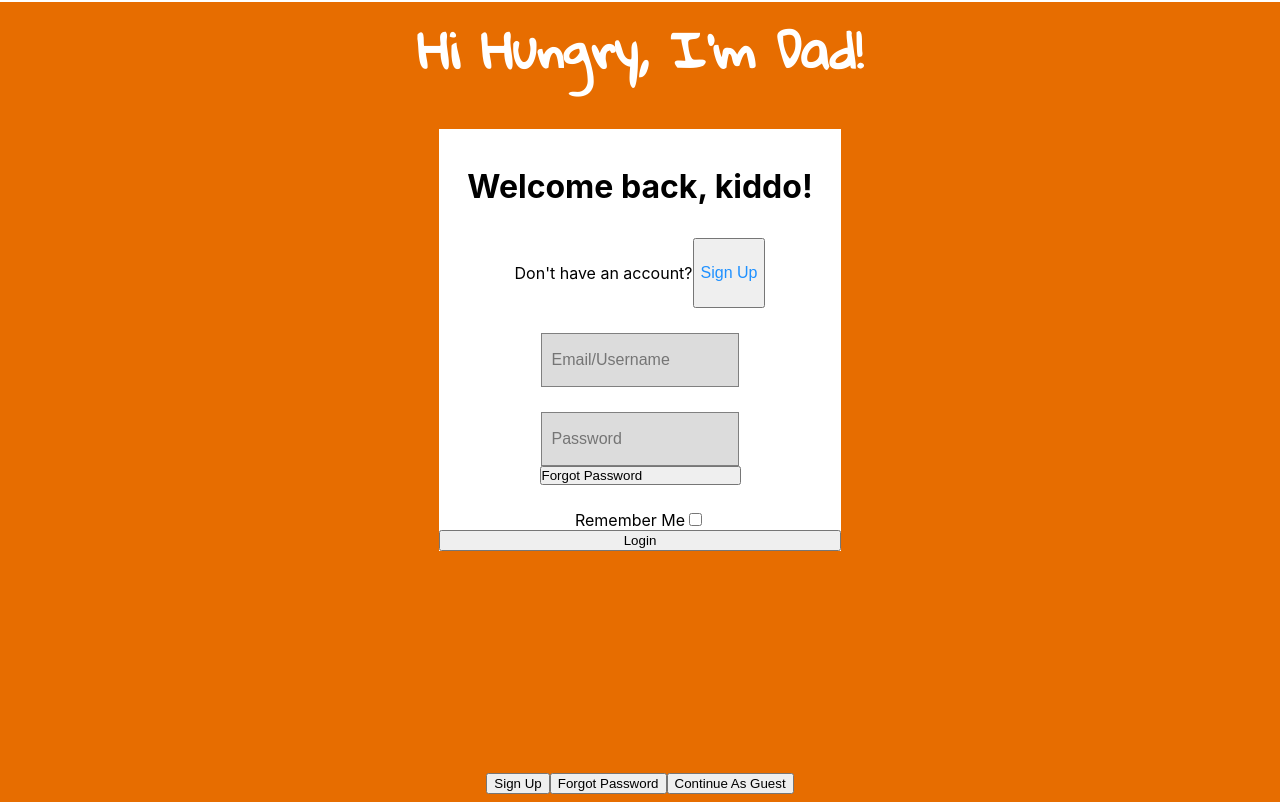
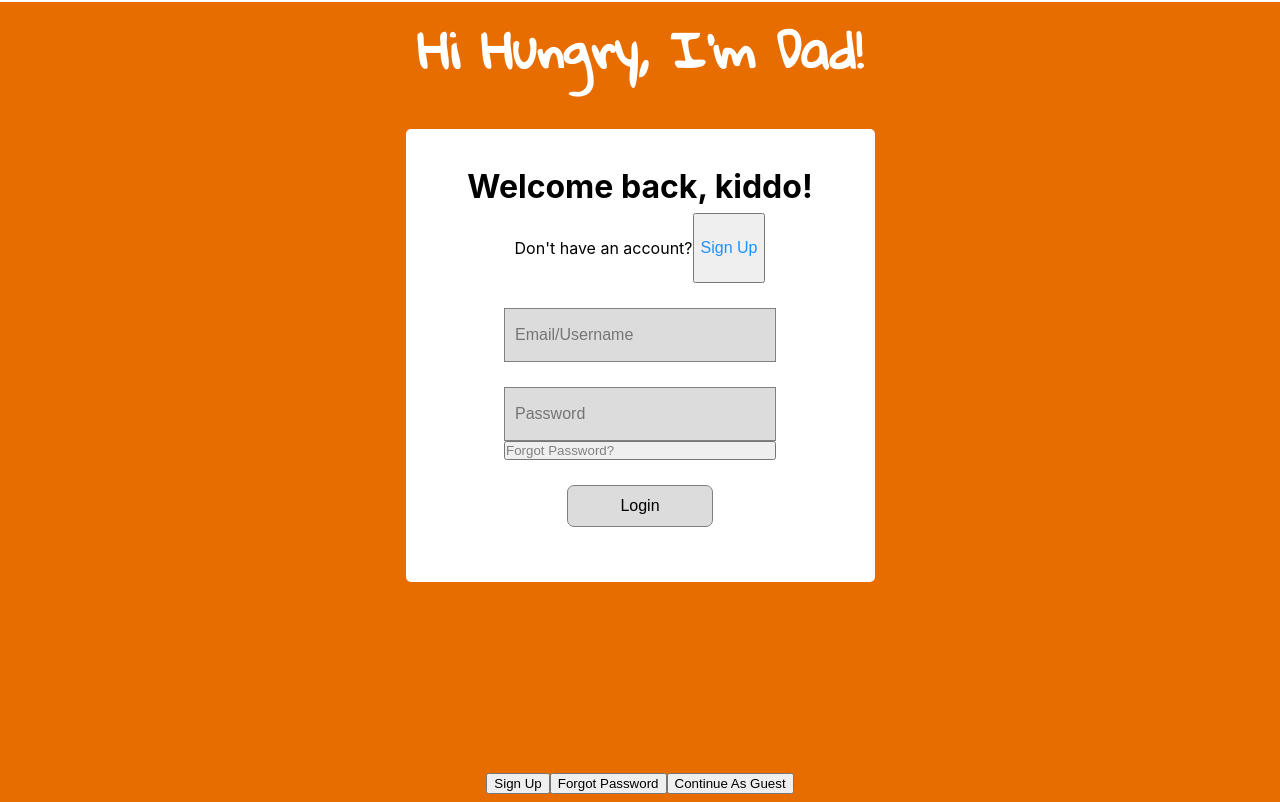
Before and after one commit to pt7-dad-jokes/frontend, a React (Create React App) app: page /auth/accounts in a window 1280 px wide. Shown: the top 802 px of the page. Built offline with nearby package versions, Linux system fonts and the light colour scheme.

Commit message:
styled the login button and the input fields, also styled the form container some more

```diff
--- a/src/components/LoginForm.js
+++ b/src/components/LoginForm.js
@@ -20,8 +20,9 @@ const useStyles = makeStyles(theme => ({
     display: "flex",
     backgroundColor: "white",
     flexDirection: "column",
-    width: "30%",
-    margin: "auto"
+    width: "35%",
+    margin: "auto",
+    borderRadius: "5px"
   },
   signUpContainer: {
     display: "flex",
@@ -35,7 +36,7 @@ const useStyles = makeStyles(theme => ({
     margin: "25px auto 0 auto;",
     border: "solid 1px gray",
     background: "Gainsboro",
-    width: "46%",
+    width: "55%",
     height: "50px",
     paddingLeft: "10px",
     fontSize: "1rem"
@@ -47,9 +48,19 @@ const useStyles = makeStyles(theme => ({
   },
   forgotPasswordButton: {
     margin: "auto",
-    width: "50%",
+    width: "58%",
     textAlign: "left",
-    padding: "0"
+    padding: "0",
+    color: "gray"
+  },
+  loginButton: {
+    margin: "0px auto 55px auto;",
+    border: "solid 1px gray",
+    background: "Gainsboro",
+    width: "31%",
+    padding: "11px 15px",
+    fontSize: "1rem",
+    borderRadius: "7px"
   }
 }));
 
@@ -70,7 +81,9 @@ function LoginForm(props) {
       >
         <h1 className={classes.title}>Hi Hungry, I'm Dad!</h1>
         <Form className={classes.formContainer}>
-          <h3 style={{ marginTop: "38px", fontSize: "2rem" }}>
+          <h3
+            style={{ marginTop: "38px", fontSize: "2rem", marginBottom: "7px" }}
+          >
             Welcome back, kiddo!
           </h3>
           <div className={classes.signUpContainer}>
@@ -107,10 +120,10 @@ function LoginForm(props) {
               onClick={() => setFormState("forgotPassword")}
               className={classes.forgotPasswordButton}
             >
-              Forgot Password
+              Forgot Password?
             </button>
           </div>
-          <label className="checkbox-container">
+          {/* <label className="checkbox-container">
             Remember Me
             <Field
               type="checkbox"
@@ -118,8 +131,8 @@ function LoginForm(props) {
               checked={values.rememberMe}
             />
             <span className="checkmark" />
-          </label>
-          <button>Login</button>
+          </label> */}
+          <button className={classes.loginButton}>Login</button>
         </Form>
       </div>
     </div>
```
